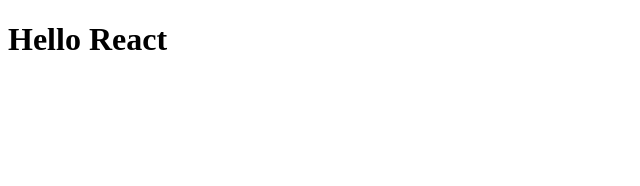
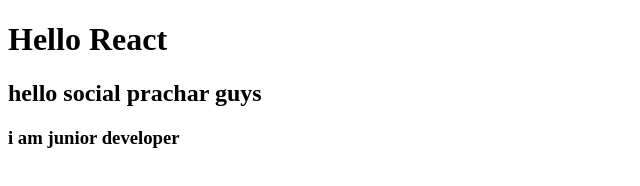
Before and after one commit to pavan14012001/git-merg, a plain HTML site: page index.html in a window 1280 px wide. Shown: the whole page, without its empty margins (0-640 px from the left). Drawn offline with Linux system fonts and the light colour scheme.

Commit message:
added a line by raju

```diff
--- a/index.html
+++ b/index.html
@@ -7,5 +7,7 @@
 </head>
 <body>
     <h1>Hello React</h1>
+    <h2>hello social prachar guys</h2>
+    <h3>i am junior developer</h3>
 </body>
 </html>
```
